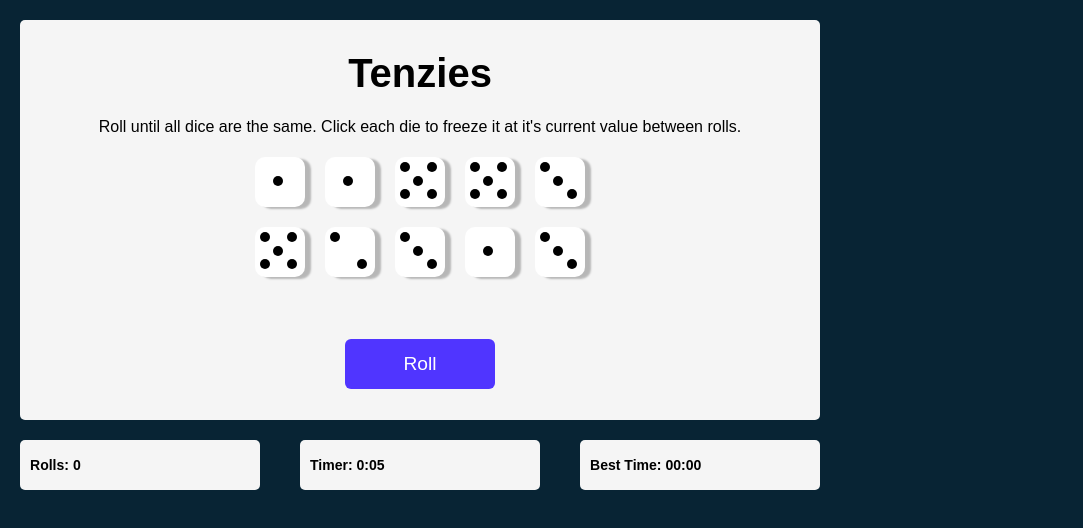
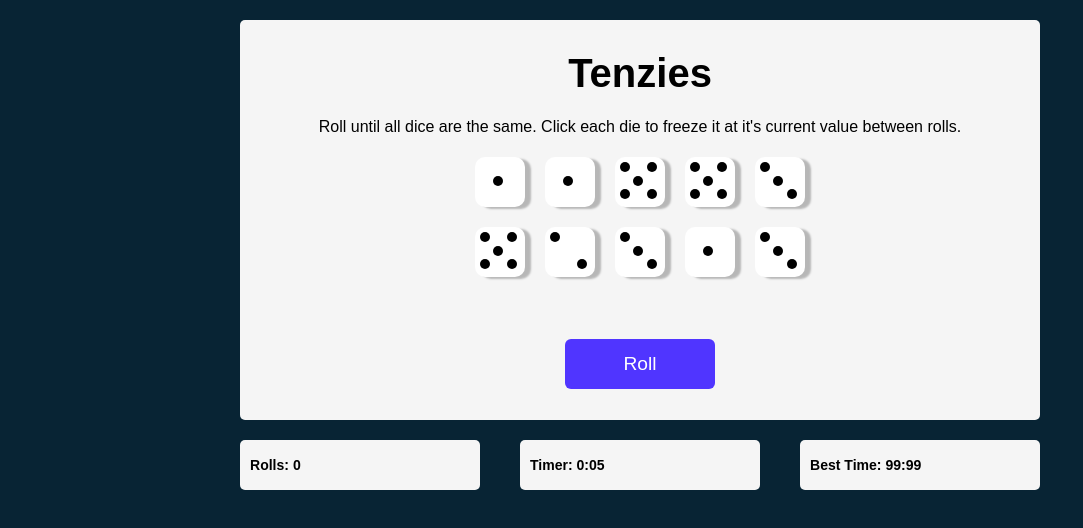
Before and after one commit to gwolf97/tenzies, a React (Create React App) app: page / in a window 1280 px wide. Shown: the top 528 px of the page, without its empty margins (0-1083 px from the left). Built offline with nearby package versions, Linux system fonts and the light colour scheme.

Commit message:
Rendering best time for each session

```diff
--- a/src/App.js
+++ b/src/App.js
@@ -12,10 +12,16 @@ function App() {
   const [dice, setDice] = React.useState(allNewDice())
   const [tenzies, setTenzies] = React.useState(false)
   const [rolls, setRolls] = React.useState(0)
+  const [minutes, setMinutes] = React.useState(0)
   const [seconds, setSeconds] = React.useState(0)
-  const [minutes, setMinutes] = React.useState(0)
-  const [winTime, setWinTime] = React.useState("")
-
+  const [winTime, setWinTime] = React.useState({
+    minutes: seconds,
+    seconds: minutes
+  })
+  const [bestTime, setBestTime] = React.useState({
+    minutes: 99,
+    seconds: 99
+  })
 
   React.useEffect(() => {
    const allHeld = dice.every(die => die.isHeld)
@@ -24,9 +30,15 @@ function App() {
    if(allHeld && allSameValue){
      setTenzies(true)
      console.log("you won!")
-    setWinTime(`${minutes}:${seconds < 10 ? 0 : ""}${seconds}`)
+    if(winTime.minutes <= bestTime.minutes && winTime.seconds < bestTime.seconds){
+      setTimeout(() => setBestTime({
+        minutes: winTime.minutes,
+        seconds: winTime.seconds
+      }), 1000)
+    }
    }
   }, [dice])
+
 
   React.useEffect(() => {
     const timer = seconds > -1 && setTimeout(() => setSeconds(seconds + 1), 1000);
@@ -35,7 +47,12 @@ function App() {
       setSeconds(0)
     }
     tenzies && clearTimeout(timer)
+    setWinTime({
+      minutes: minutes,
+      seconds: seconds
+    })
   }, [seconds]);
+
 
 
   function allNewDice() {
@@ -91,8 +108,8 @@ function App() {
      </main>
      <div className="status-container">
        <RollTracker rolls={rolls}/>
-       <Timer minutes={minutes} seconds={seconds} winTime={winTime} tenzies={tenzies}/>
-       <BestTime/>
+       <Timer minutes={minutes} seconds={seconds} winMin={winTime.minutes} winSec={winTime.seconds} tenzies={tenzies}/>
+       <BestTime bestMin={bestTime.minutes} bestSec={bestTime.seconds}/>
      </div>
      </>
   );
--- a/src/components/BestTime.jsx
+++ b/src/components/BestTime.jsx
@@ -1,7 +1,7 @@
-const BestTime = () => {
+const BestTime = (props) => {
     return (
         <div className="status-card">
-            <h3 className="status">Best Time: 00:00</h3>
+            <h3 className="status">Best Time: {props.bestMin}:{props.bestSec < 10 && 0}{props.bestSec}</h3>
         </div>
      );
 }
--- a/src/components/Timer.jsx
+++ b/src/components/Timer.jsx
@@ -1,7 +1,7 @@
 const Timer = (props) => {
     return (
         <div className="status-card">
-        {props.tenzies ?<h3 className="status">Win Time: {props.winTime} </h3> : <h3 className="status">Timer: {props.minutes}:{props.seconds < 10 && 0}{props.seconds}</h3>}
+        {props.tenzies ?<h3 className="status">Win Time: {props.winMin}:{props.winSec < 10 && 0}{props.winSec}</h3>: <h3 className="status">Timer: {props.minutes}:{props.seconds < 10 && 0}{props.seconds}</h3>}
     </div>
      );
 }
--- a/src/index.css
+++ b/src/index.css
@@ -26,7 +26,7 @@ main {
   justify-content: space-around;
   align-items: center;
   padding: 20px;
-  margin-bottom: 20px;
+  margin: 0 auto 20px auto;
 }
 
 .title {
@@ -130,6 +130,7 @@ main {
   display: flex;
   max-width: 800px;
   justify-content: space-between;
+  margin: 0 auto;
 }
 
 .status-card {
```
